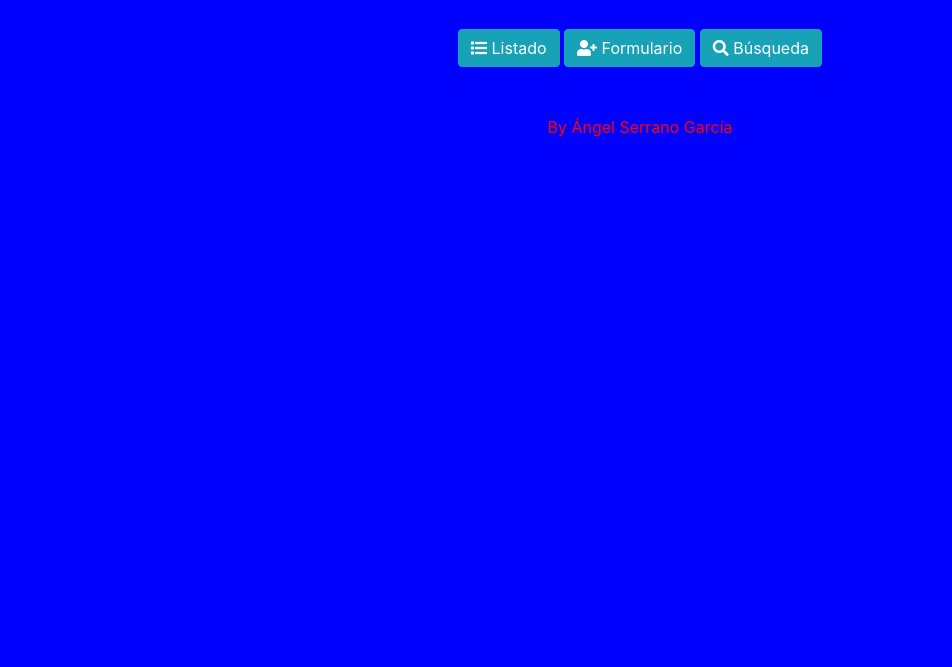
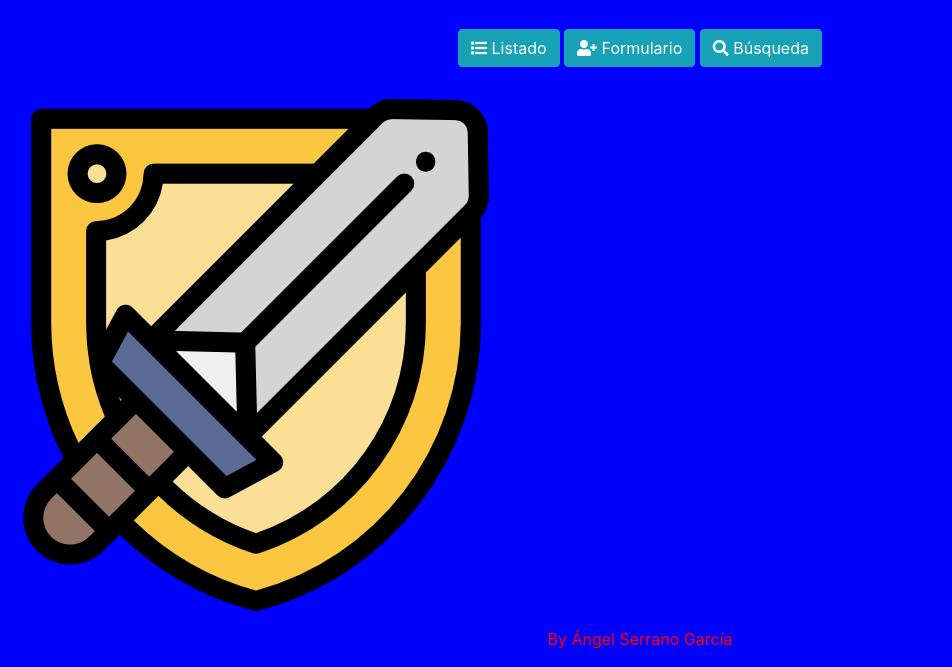
Before and after one commit to kindarnakes/RolCharacterBook, a plain HTML site: page docs/index.html in a window 1280 px wide. Shown: the part 211-878 px from the top of the page, without its empty margins (0-952 px from the left). Before the commit the page ends 800 px from the top, so only its background shows below. Drawn offline with nearby package versions, Linux system fonts and the light colour scheme.

Commit message:
Update index.html

```diff
--- a/docs/index.html
+++ b/docs/index.html
@@ -26,6 +26,8 @@
         <a href="search.html" class="btn btn-info" role="button"><i class="fas fa-search"></i> Búsqueda</a>
     </div>
 
+    <img class="main_img" src="images/icon.png">
+
 </body>
 
 <footer>
```
